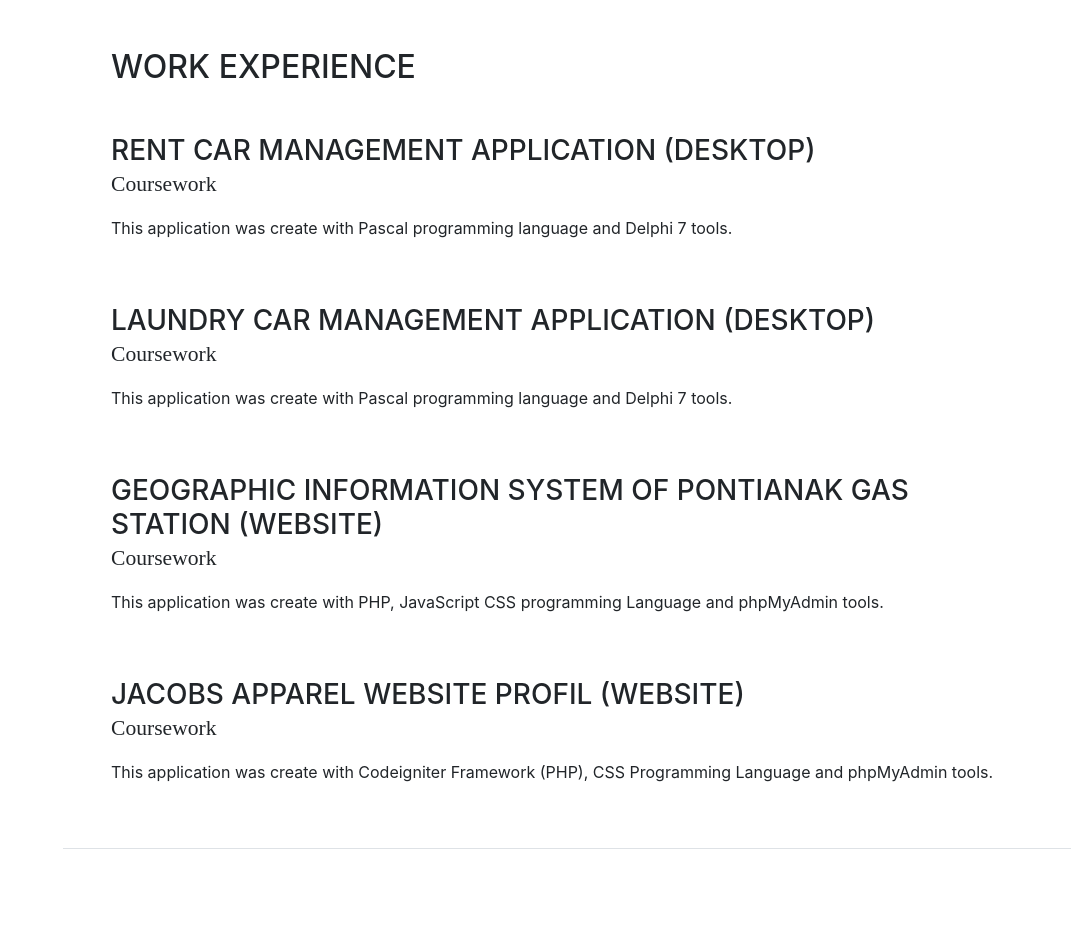
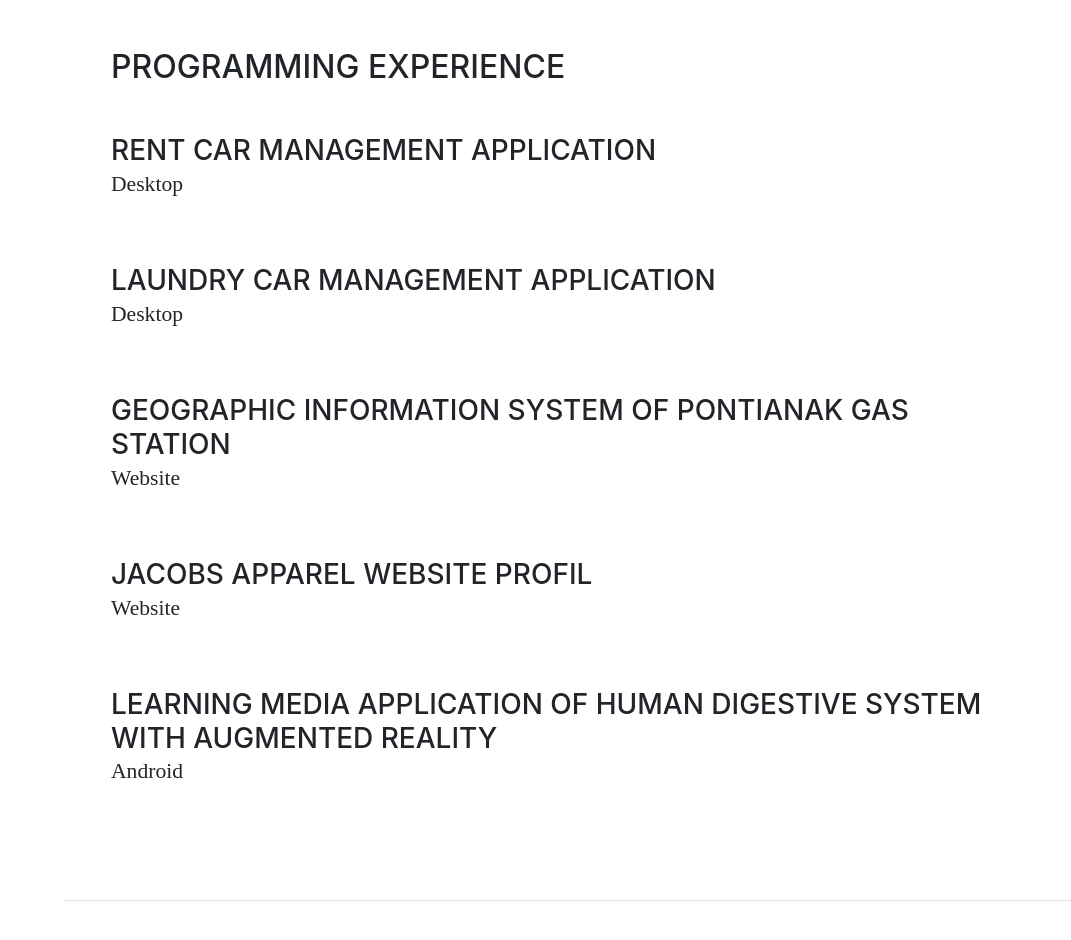
Before and after one commit to rizqimauludin/rizqimauludin.github.io, a website with bundled scripts: page index.html in a window 1280 px wide. Shown: the part 800-1740 px from the top of the page, without its empty margins (209-1280 px from the left). Built offline with nearby package versions, Linux system fonts and the light colour scheme; a web font is replaced by a local one.

Commit message:
Curiculum Vitae

```diff
--- a/index.html
+++ b/index.html
@@ -67,44 +67,49 @@
           <div class="subheading mb-5">Jl. Arteri Supadio Gg. Ringin Sari 3, Kubu Raya, Kalimantan Barat · 0899-2161-506 ·
             <a href="rizqiedge.rm@email.com">rizqiedge.rm@email.com</a>
           </div>
+          <p class="mb-5">I am someone who specializing in front and back end development websites. Have done numerous projects involving some platform like website, dsktop and mobile.</p>
         </div>
       </section>
 
       <section class="resume-section p-3 p-lg-5 d-flex flex-column" id="experience">
         <div class="my-auto">
-          <h2 class="mb-5">Work Experience</h2>
+          <h2 class="mb-5">Programming Experience</h2>
 
           <div class="resume-item d-flex flex-column flex-md-row mb-5">
             <div class="resume-content mr-auto">
-              <h3 class="mb-0">Rent Car Management Application (Desktop)</h3>
-              <div class="subheading mb-3">Coursework</div>
-              <p>This application was create with Pascal programming language and Delphi 7 tools.</p>
+              <h3 class="mb-0">Rent Car Management Application</h3>
+              <div class="subheading mb-3">Desktop</div>
             </div>
           </div>
 
           <div class="resume-item d-flex flex-column flex-md-row mb-5">
             <div class="resume-content mr-auto">
-              <h3 class="mb-0">Laundry Car Management Application (Desktop)</h3>
-              <div class="subheading mb-3">Coursework</div>
-              <p>This application was create with Pascal programming language and Delphi 7 tools.</p>
+              <h3 class="mb-0">Laundry Car Management Application</h3>
+              <div class="subheading mb-3">Desktop</div>
             </div>
           </div>
 
           <div class="resume-item d-flex flex-column flex-md-row mb-5">
             <div class="resume-content mr-auto">
-              <h3 class="mb-0">Geographic Information System Of Pontianak Gas Station (Website)</h3>
-              <div class="subheading mb-3">Coursework</div>
-              <p>This application was create with PHP, JavaScript CSS programming Language and phpMyAdmin tools.</p>
+              <h3 class="mb-0">Geographic Information System Of Pontianak Gas Station</h3>
+              <div class="subheading mb-3">Website</div>
             </div>
           </div>
 
-          <div class="resume-item d-flex flex-column flex-md-row">
+          <div class="resume-item d-flex flex-column flex-md-row mb-5">
             <div class="resume-content mr-auto">
-              <h3 class="mb-0">Jacobs Apparel Website Profil (Website)</h3>
-              <div class="subheading mb-3">Coursework</div>
-              <p>This application was create with Codeigniter Framework (PHP), CSS Programming Language and phpMyAdmin tools.</p>
+              <h3 class="mb-0">Jacobs Apparel Website Profil</h3>
+              <div class="subheading mb-3">Website</div>
             </div>
           </div>
+
+          <div class="resume-item d-flex flex-column flex-md-row mb-5">
+            <div class="resume-content mr-auto">
+              <h3 class="mb-0">Learning Media Application of Human Digestive System with Augmented Reality</h3>
+              <div class="subheading mb-3">Android</div>
+            </div>
+          </div>
+
         </div>
       </section>
 
```
